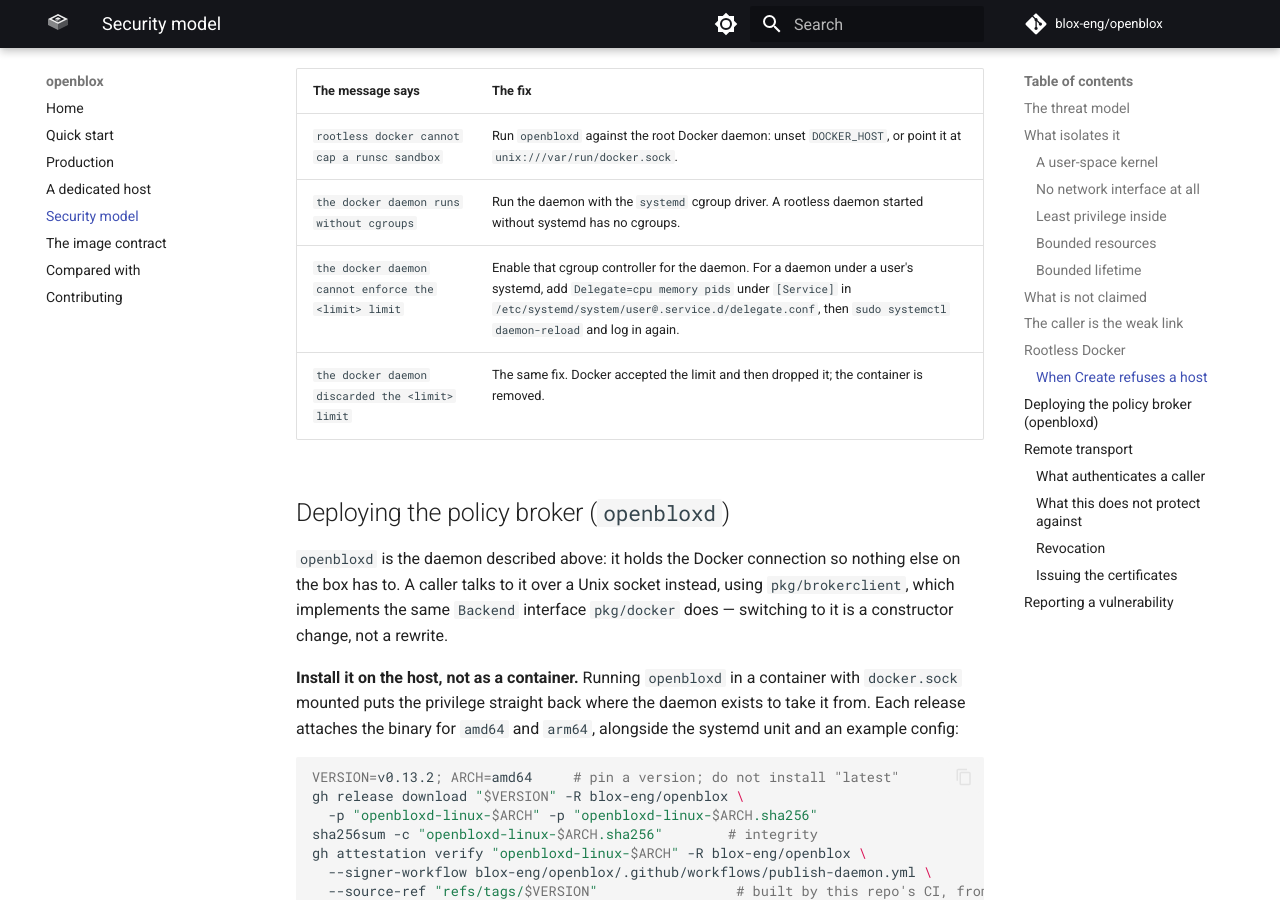
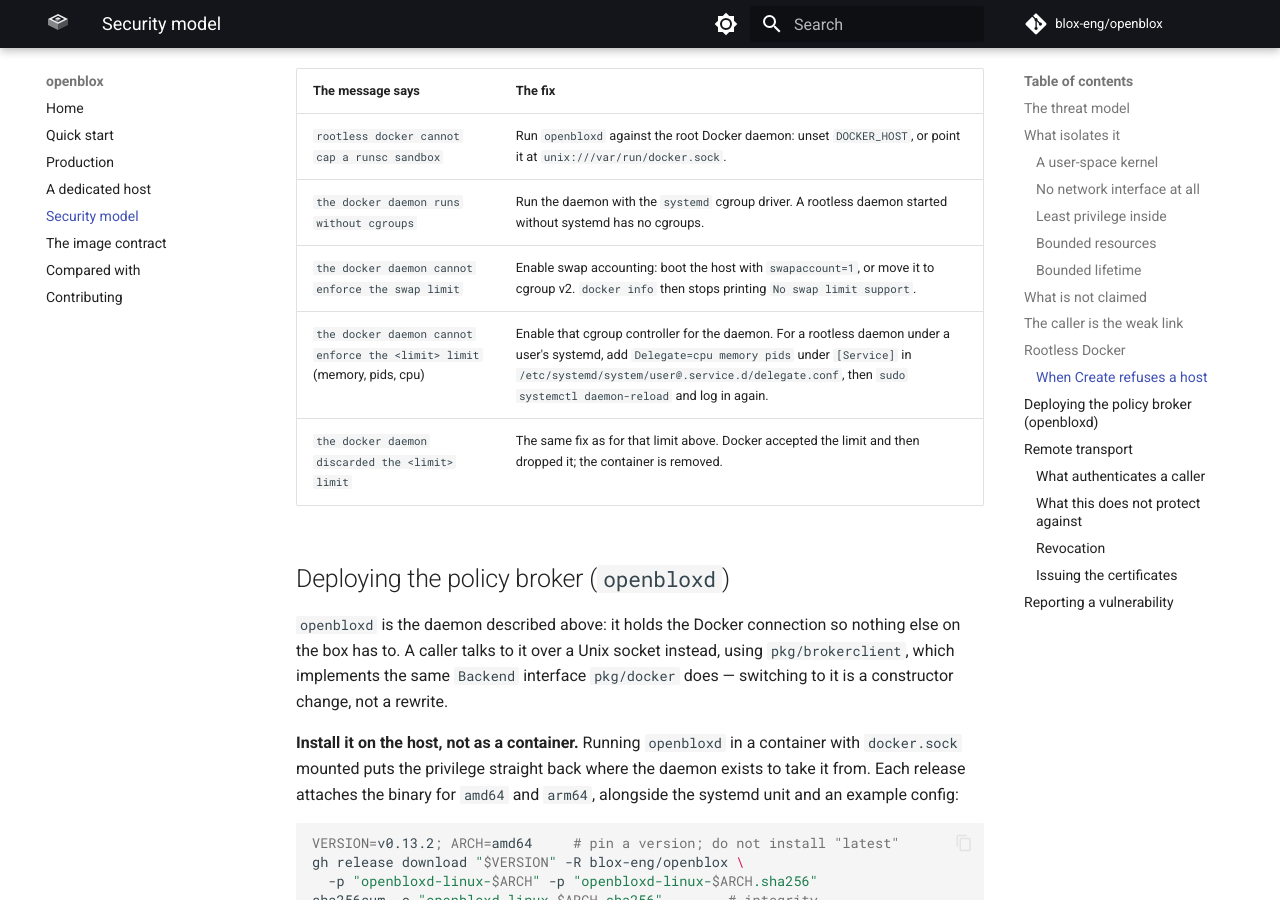
Before and after one commit to blox-eng/openblox, an MkDocs documentation site: the page built from docs/security.md, in a window 1280 px wide and 900 px high, scrolled down 4516 px. Built offline with MkDocs 1.6.1 and Material for MkDocs 9.7.7, drawn with Linux system fonts in a browser that asks for light colours; comment, search, counter and statistics services are not loaded.

Commit message:
fix(docker)!: each refusal names the fix that applies to its host
Review round 1 found four gaps:

- A host without swap accounting (cgroup v1 without swapaccount=1) was
  told to delegate the memory controller. The swap refusal now names swap
  accounting, the docs table has its own row, and CHANGELOG lists the new
  refusals under Breaking with the docker info check to run first.
- A root daemon missing a controller was told to delegate it to a user.
  The message now says to enable it, with delegation as the rootless case.
- runsc registered as a containerd shim under another name escaped the
  rootless refusal. A runtime whose type names runsc is now refused too.
- The host-weakening guard missed the /proc form of the AppArmor setting.
  It now fails on any mention outside a Warning line.

BREAKING CHANGE: Create fails with ErrRuntimeUnavailable (openbloxd: 503
runtime_unavailable) on a host whose Docker daemon cannot enforce the
memory, swap, pids or CPU limit, and on rootless Docker with runsc.

Part of #6

Co-Authored-By: Claude Opus 5.5 <noreply@anthropic.com>

```diff
--- a/docs/security.md
+++ b/docs/security.md
@@ -180,8 +180,9 @@ cap, it fails with `sandbox.ErrRuntimeUnavailable`. `openbloxd` answers
 |---|---|
 | `rootless docker cannot cap a runsc sandbox` | Run `openbloxd` against the root Docker daemon: unset `DOCKER_HOST`, or point it at `unix:///var/run/docker.sock`. |
 | `the docker daemon runs without cgroups` | Run the daemon with the `systemd` cgroup driver. A rootless daemon started without systemd has no cgroups. |
-| `the docker daemon cannot enforce the <limit> limit` | Enable that cgroup controller for the daemon. For a daemon under a user's systemd, add `Delegate=cpu memory pids` under `[Service]` in `/etc/systemd/system/user@.service.d/delegate.conf`, then `sudo systemctl daemon-reload` and log in again. |
-| `the docker daemon discarded the <limit> limit` | The same fix. Docker accepted the limit and then dropped it; the container is removed. |
+| `the docker daemon cannot enforce the swap limit` | Enable swap accounting: boot the host with `swapaccount=1`, or move it to cgroup v2. `docker info` then stops printing `No swap limit support`. |
+| `the docker daemon cannot enforce the <limit> limit` (memory, pids, cpu) | Enable that cgroup controller for the daemon. For a rootless daemon under a user's systemd, add `Delegate=cpu memory pids` under `[Service]` in `/etc/systemd/system/user@.service.d/delegate.conf`, then `sudo systemctl daemon-reload` and log in again. |
+| `the docker daemon discarded the <limit> limit` | The same fix as for that limit above. Docker accepted the limit and then dropped it; the container is removed. |
 
 ## Deploying the policy broker (`openbloxd`)
 
```
Also changed, not shown: CHANGELOG.md (+13 -0 lines), 4 other files.
